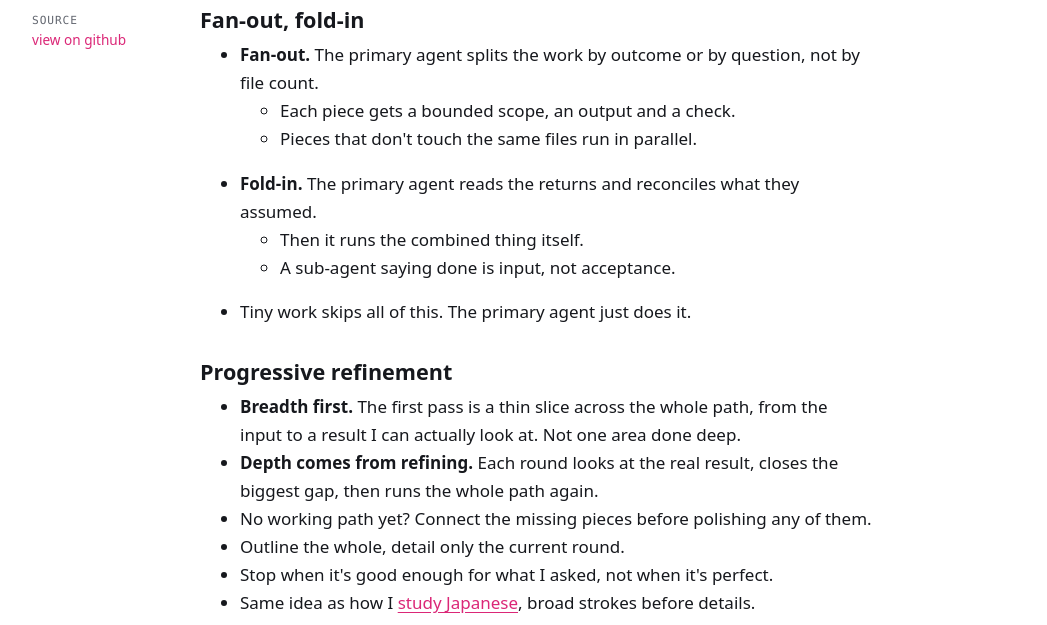
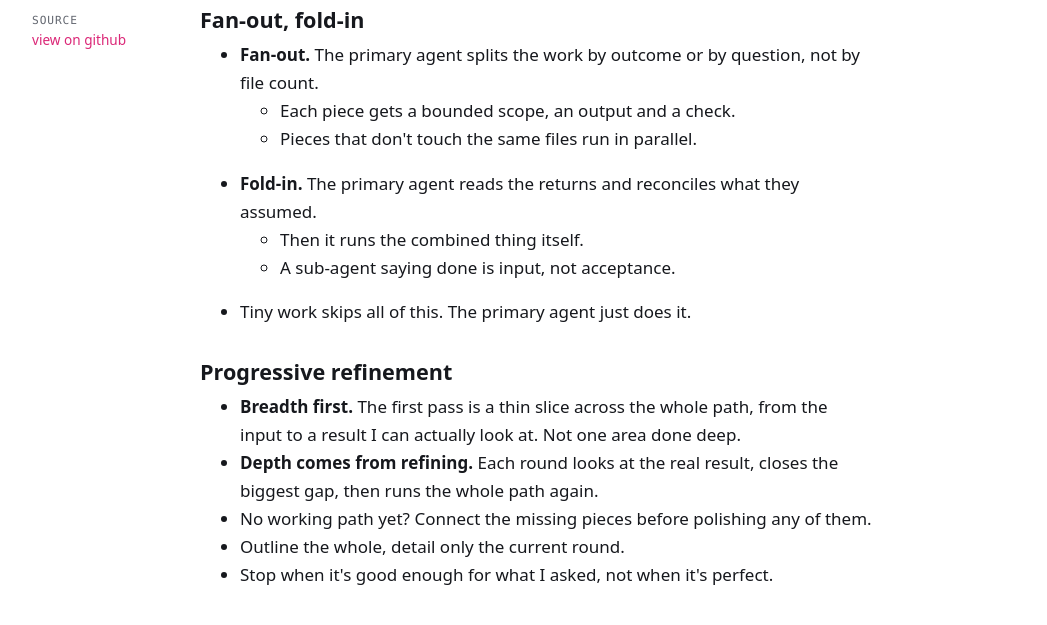
Before and after one commit to odjhey/blog, an Eleventy site: page content/blog/fan-out-fold-in-refine.md in a window 1280 px wide. Shown: the part 275-900 px from the top of the page, without its empty margins (116-1163 px from the left). Built offline with nearby package versions, Linux system fonts and the light colour scheme; Eleventy itself is replaced by a stand-in of ours; files that its build step writes are made by us from their sources; what zod would draw is missing.

Commit message:
Fan-Out, Fold-In, Refine: drop the Japanese study link

```diff
--- a/content/blog/fan-out-fold-in-refine.md
+++ b/content/blog/fan-out-fold-in-refine.md
@@ -26,7 +26,6 @@ This is the loop our primary agent runs inside [our agent setup](/blog/our-agent
 - No working path yet? Connect the missing pieces before polishing any of them.
 - Outline the whole, detail only the current round.
 - Stop when it's good enough for what I asked, not when it's perfect.
-- Same idea as how I [study Japanese](/blog/learning-japanese-the-strategy/), broad strokes before details.
 
 <figure class="diagram">
 <svg viewBox="0 0 360 170" role="img" aria-label="Three refinements across the same path from input to result. The first is a thin bar across the whole width; each later one is thicker.">
```
